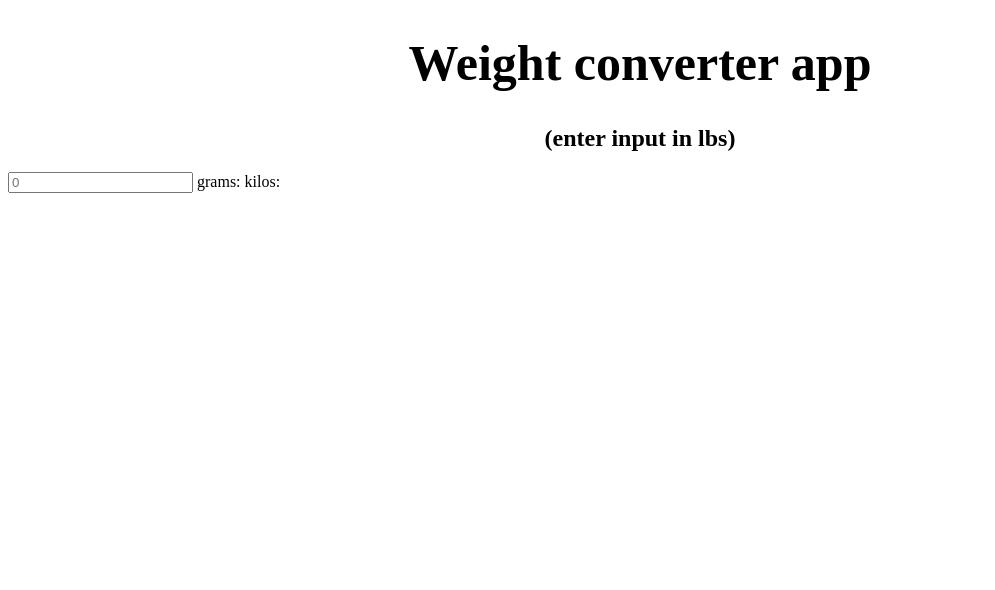
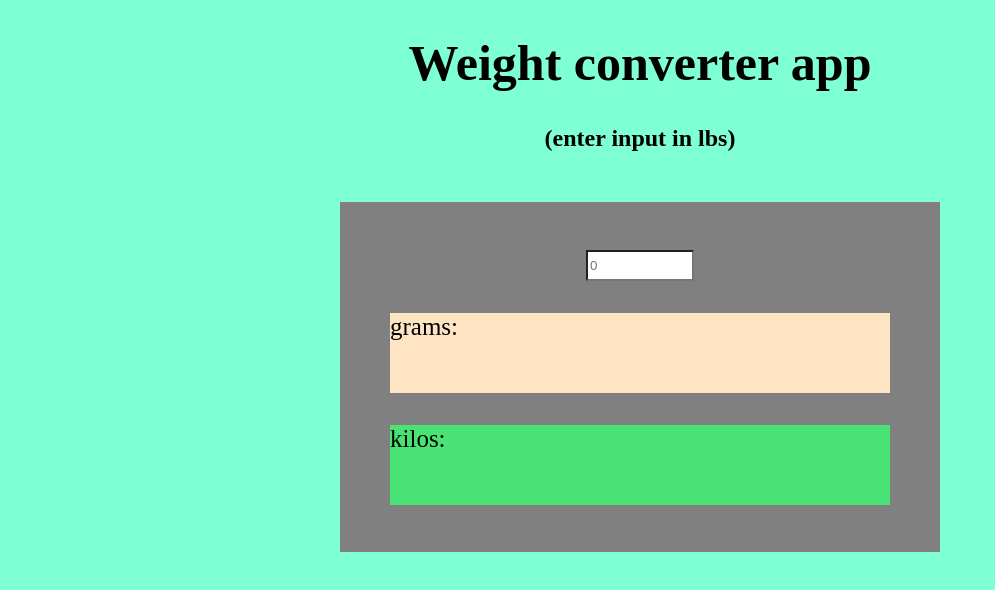
Before and after one commit to AKILESH-tech/Weight-convert-web-app, a plain HTML site: page index.html in a window 1280 px wide. Shown: the whole page, without its empty margins (0-995 px from the left). Drawn offline with Linux system fonts and the light colour scheme.

Commit message:
Add files via upload

```diff
--- a/index.html
+++ b/index.html
@@ -3,7 +3,7 @@
 <head>
     <meta charset="UTF-8">
     <meta name="viewport" content="width=device-width, initial-scale=1.0">
-    <link rel="stylesheet" href="wca.css">
+    <link rel="stylesheet" href="style.css">
     <title>Document</title>
 </head>
 <body>
```
